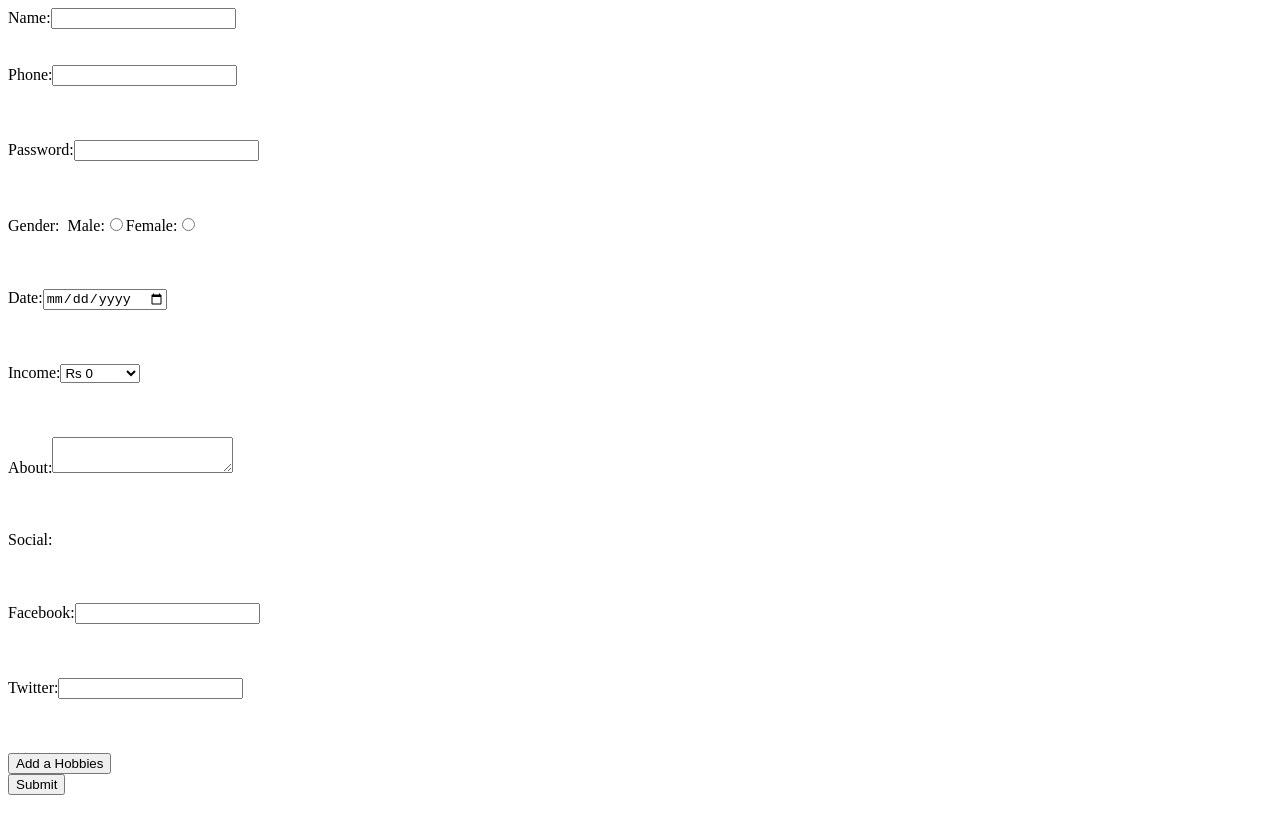
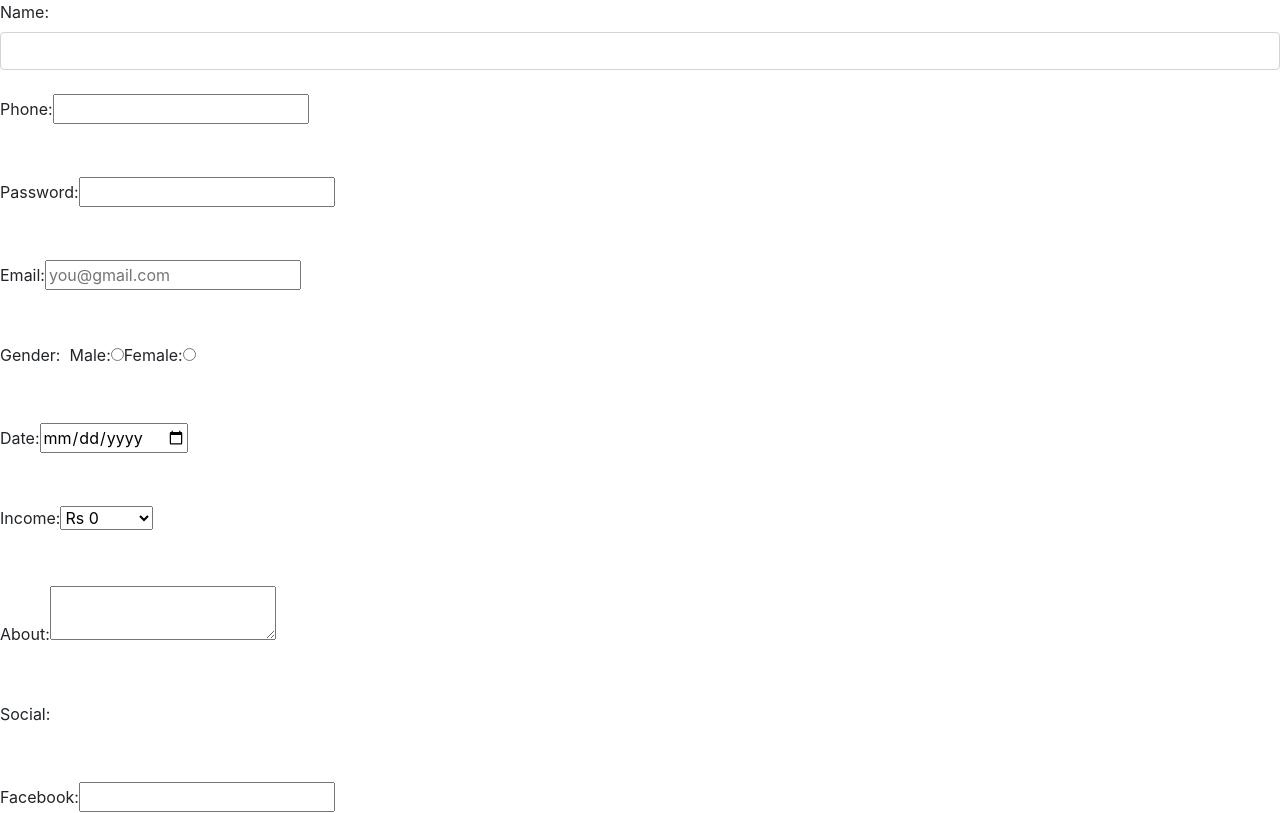
Before and after one commit to Zankar1992/07forms, a React (Create React App) app: page / in a window 1280 px wide. Shown: the top 813 px of the page. Built offline with nearby package versions, Linux system fonts and the light colour scheme.

Commit message:
event method

```diff
--- a/public/index.html
+++ b/public/index.html
@@ -14,8 +14,9 @@
       manifest.json provides metadata used when your web app is installed on a
       user's mobile device or desktop. See https://developers.google.com/web/fundamentals/web-app-manifest/
     -->
-    <link rel="manifest" href="%PUBLIC_URL%/manifest.json"
-     href =https://fontawesome.com/v5.15/icons?d=gallery&p=2 />
+    <link rel="manifest" href="%PUBLIC_URL%/manifest.json" />
+    <link rel="stylesheet" href="https://stackpath.bootstrapcdn.com/bootstrap/4.5.0/css/bootstrap.min.css">
+
     <!--
       Notice the use of %PUBLIC_URL% in the tags above.
       It will be replaced with the URL of the `public` folder during the build.
--- a/src/FormOne.js
+++ b/src/FormOne.js
@@ -6,10 +6,12 @@ import KErrorMessage from './components/KErrorMessage';
 const validationSchema = yup.object({
   // name field ne yup check karse k string required che k nai jo feild ma data add na kare to error avse
   // custom error message
-  name: yup.string().required("Name is Required!"),
+  name: yup
+    .string()
+    .required("Name is Required!"),
   phone: yup
     .number()
-    .min(1000000000,"Not Valid a Phone Number!").max(9999999999,"Not Valid a Phone Number!")
+    .min(1000000000, "Not Valid a Phone Number!").max(9999999999, "Not Valid a Phone Number!")
     .required("Phone is Required!"),
   // regex method matches use karine expresson add karya che
   password: yup
@@ -19,35 +21,41 @@ const validationSchema = yup.object({
       "Minimum 8 characters,one uppercase letter, one lowercase letter, one number and one special character"
     )
     .required("Password is Required!"),
+  email: yup
+    .string()
+    .matches(
+      // /^([a-zA-Z0-9_\.\-])+\@(([a-zA-Z0-9\-])+\.)+([a-zA-Z0-9]{2,4})+$/
+    )
+    .required('Email is required!'),
   gender: yup.string().required("Age is Required"),
   date: yup.date().required("Date of Birth is Required"),
   income: yup.string().required("Income is Required"),
   about: yup
     .string()
-    .min(5,"too small!@")
-    .max(500,"Too Long String")
+    .min(5, "too small!@")
+    .max(500, "Too Long String")
     .required("About is required"),
   social: yup
     .array()
     .of(
       yup
         .string("String is Required!")
-      .min(4,"Too Short")
-      .max(20,"Too Long")
+        .min(4, "Too Short")
+        .max(20, "Too Long")
         .required("Required")
     )
-    .min(1,"Atleast One Social Media is Required!")
+    .min(1, "Atleast One Social Media is Required!")
     .required("Required"),
   hobbies: yup
     .array()
     .of(
       yup
         .string("String is Required!")
-      .min(4,"Too Short")
-      .max(20,"Too Long")
+        .min(4, "Too Short")
+        .max(20, "Too Long")
         .required("Required")
     )
-    .min(1,"Atleast One Hobbies is Required!")
+    .min(1, "Atleast One Hobbies is Required!")
     .required("Required"),
 })
 
@@ -60,12 +68,13 @@ const FormOne = () => {
           name: "",
           phone: "",
           password: "",
+          email: "",
           gender: "",
           date: "",
           income: "",
           about: "",
-          hobbies:[],
-          social:[],
+          hobbies: [],
+          social: [],
           // array ma pn facebook nd twitter ne store kari sakay
           // nested field object create karyo che social ni inside two object che
           //  or
@@ -77,32 +86,54 @@ const FormOne = () => {
         onSubmit={(values) => {
           console.log(values);
         }}>
-        {({ values }) => (
+          {/* event method  */}
+        {({ values,
+          errors,
+          touched,
+          handleChange,
+          handleBlur,
+          handleSubmit
+        }) => (
+
           <Form>
             <label>Name:</label>
-            <Field name="name" type="text" />
-            <KErrorMessage name="name"/>
+            <Field
+              className="form-control"
+              name="name"
+              type="text"
+              value={values.name}
+              onChange={handleChange}
+              onBlur={handleBlur}
+            />
+            {errors.name && touched.name ?
+              <span>{errors.name}</span>
+              : null}
+            {/* or  */}
+            {/* <KErrorMessage name="name" /> */}
             <br />
             <label>Phone:</label>
             <Field name="phone" type="number" />
-            <KErrorMessage name="phone"/>
-            <br /> <br />
+            <KErrorMessage name="phone" />
+            <br />
             <label>Password:</label>
-            <Field name="password" type="text"/>
-            <i className="far fa-key"></i>
-            <KErrorMessage name="password"/>
-            <br /> <br />
+            <Field name="password" type="text" />
+            <KErrorMessage name="password" />
+            <br />
+            <label>Email:</label>
+            <Field name="email" type="text" placeholder="you@gmail.com" />
+            <KErrorMessage name="email" />
+            <br />
             <label>Gender: &nbsp;</label>
             <label>Male:</label>
             <Field name="gender" value="male" type="radio" />
             <label>Female:</label>
             <Field name="gender" value="female" type="radio" />
-             <KErrorMessage name="gender"/>
-            <br /> <br />
+            <KErrorMessage name="gender" />
+            <br />
             <label>Date:</label>
             <Field name="date" type="date" />
-            <KErrorMessage name="date"/>
-            <br /> <br />
+            <KErrorMessage name="date" />
+            <br />
             <label>Income:</label>
             <Field name="income" as="select">
               <option value="0">Rs 0</option>
@@ -110,27 +141,27 @@ const FormOne = () => {
               <option value="5000">Rs 5000</option>
               <option value="10000">Rs 10000</option>
             </Field>
-            <KErrorMessage name="income"/>
-            <br /> <br />
+            <KErrorMessage name="income" />
+            <br />
             <label>About:</label>
             <Field name="about" as="textarea" />
-            <KErrorMessage name="about"/>
-            <br /> <br />
+            <KErrorMessage name="about" />
+            <br />
             <label>Social:</label>
-            <KErrorMessage name="social"/>
-            <br /> <br />
+            <KErrorMessage name="social" />
+            <br />
             <label>Facebook:</label>
             {/* <Field name="social.facebook" type="text" /> */}
             {/* array ma store index apine */}
-            <Field name="social[0]" type="text"/>
-            <KErrorMessage name="social.0"/>
-            <br /> <br />
+            <Field name="social[0]" type="text" />
+            <KErrorMessage name="social.0" />
+            <br />
             <label>Twitter:</label>
             {/* <Field name="social.twitter" type="text" /> */}
             {/* array ma store index apine */}
-            <Field name="social[1]" type="text"/>
-            <KErrorMessage name="social.1"/>
-            <br /> <br />
+            <Field name="social[1]" type="text" />
+            <KErrorMessage name="social.1" />
+            <br />
             <FieldArray
               name="hobbies"
               render={arrayHelpers => (
@@ -139,7 +170,7 @@ const FormOne = () => {
                     values.hobbies.map((hobbies, index) => (
                       <div key={index}>
                         <Field name={`hobbies.${index}`} />
-                        <KErrorMessage name={`hobbies.${index}`}/>
+                        <KErrorMessage name={`hobbies.${index}`} />
                         <button
                           type="button"
                           onClick={() => arrayHelpers.remove(index)} // remove a friend from the list
```
Lines whose indentation alone changed are shown as unchanged.
